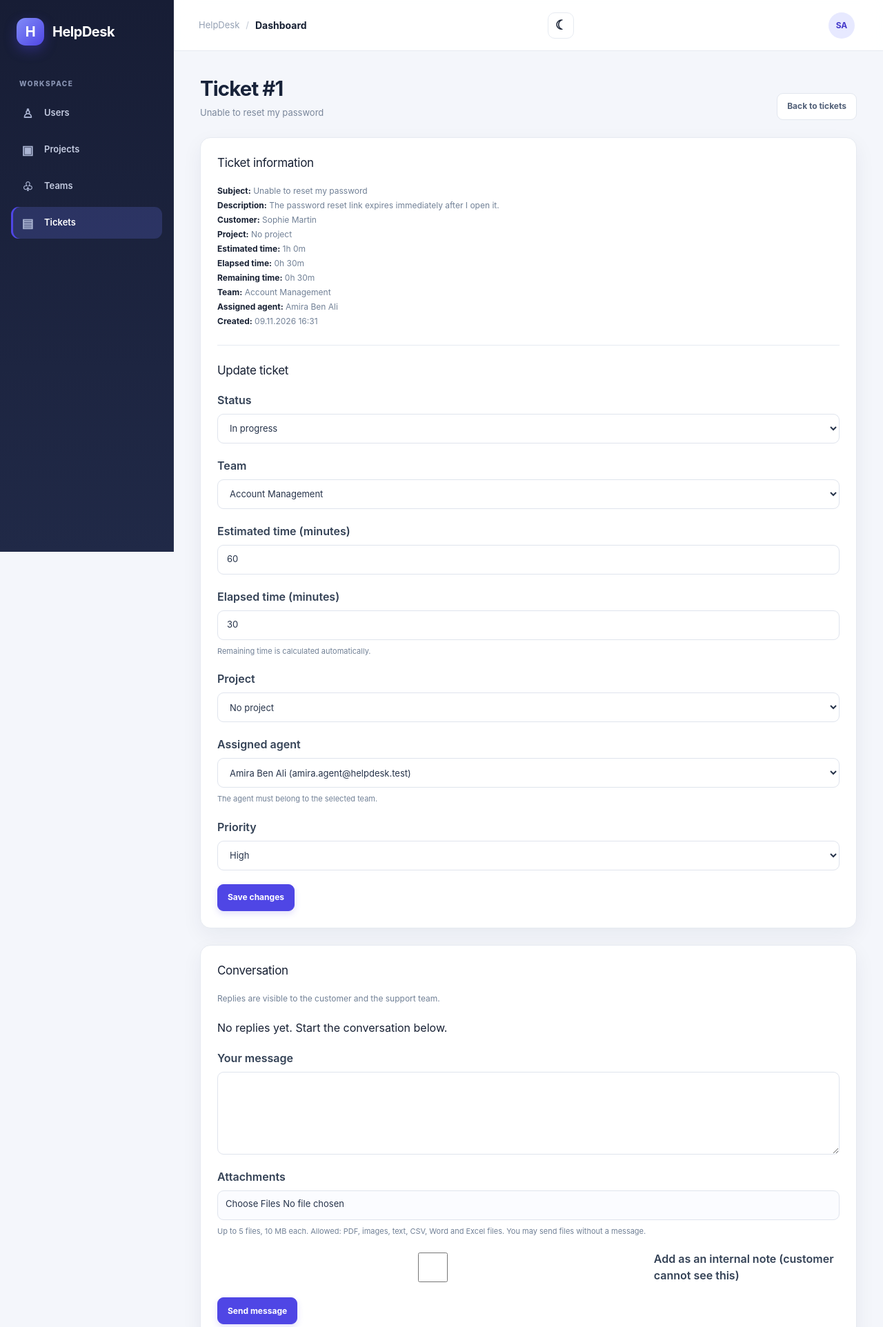
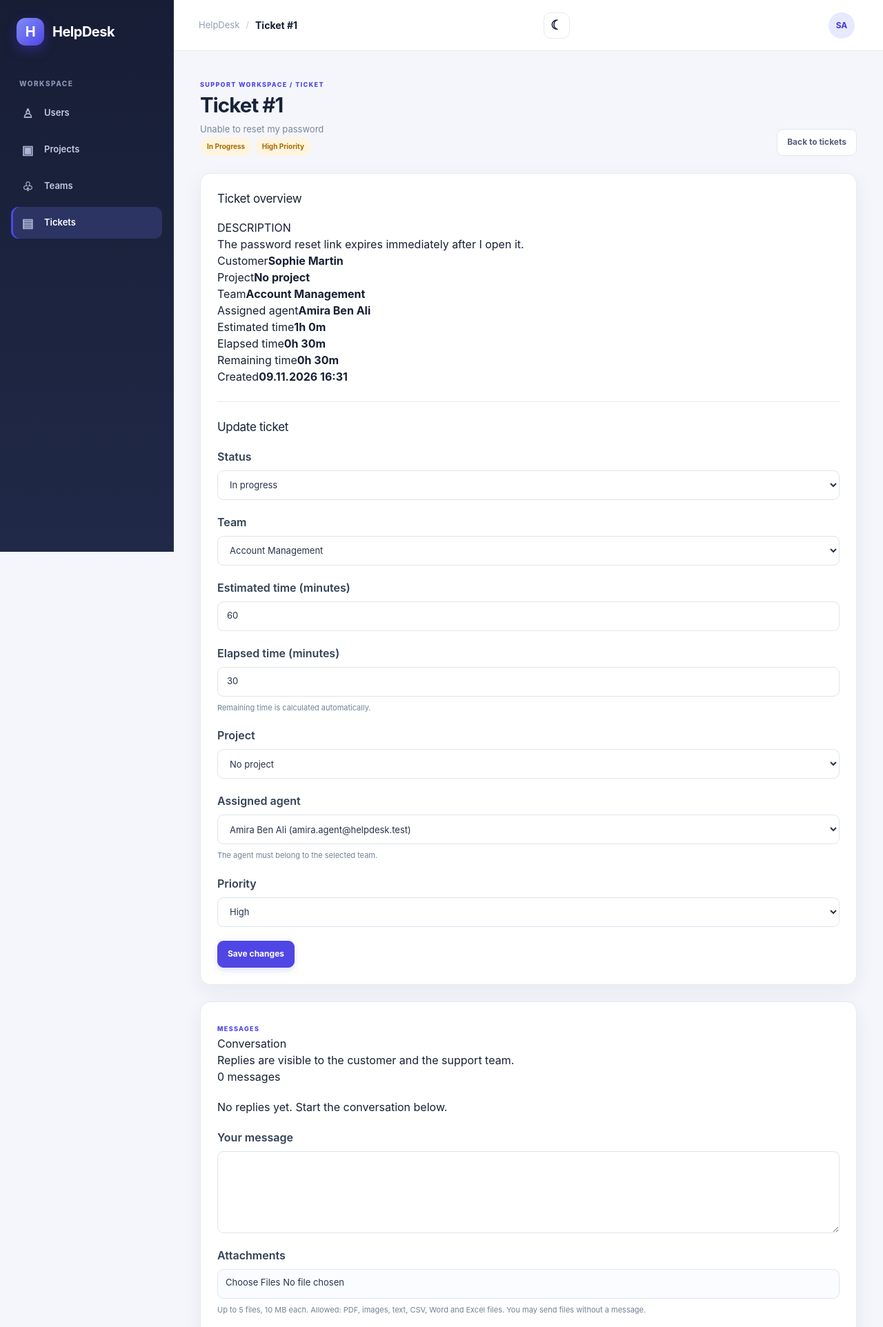
Before and after one commit to rami-aouinti/HelpDesk, a Laravel app: page /tickets/1 in a window 1280 px wide. Shown: the top 1924 px of the page at 69% size. Run offline with Laravel 12, Linux system fonts and the light colour scheme; a user stored in the database is signed in; data comes from the database, SQL or seed files in the repository; data that the repository does not hold is empty; style sheets or scripts are compiled from the project's sources; parts of the project's set-up code (start-up, migrations or seed data) failed here and were passed over; some libraries are stand-ins or nearby versions.

Commit message:
style(tickets): improve ticket detail workspace

```diff
--- a/resources/views/tickets/show.blade.php
+++ b/resources/views/tickets/show.blade.php
@@ -1,12 +1,18 @@
 @extends('layouts.app')
 
-@section('title', 'Ticket #' . $ticket->id)
+@section('title', 'Ticket #' . $ticket->id . ' | HelpDesk')
+@section('page-title', 'Ticket #' . $ticket->id)
 
 @section('content')
-    <div class="page-header">
+    <div class="page-header ticket-page-header">
         <div>
+            <span class="eyebrow">SUPPORT WORKSPACE / TICKET</span>
             <h1>Ticket #{{ $ticket->id }}</h1>
             <p>{{ $ticket->subject }}</p>
+            <div class="ticket-header-badges">
+                <span class="status status-{{ $ticket->status }}">{{ ucfirst(str_replace('_', ' ', $ticket->status)) }}</span>
+                <span class="priority-badge priority-{{ $ticket->priority }}">{{ ucfirst($ticket->priority) }} priority</span>
+            </div>
         </div>
 
         <a href="{{ route('tickets.index') }}" class="btn btn-secondary">
@@ -20,19 +26,22 @@
         </div>
     @endif
 
-    <div class="content-card">
-        <h2>Ticket information</h2>
-
-        <p><strong>Subject:</strong> {{ $ticket->subject }}</p>
-        <p><strong>Description:</strong> {{ $ticket->description }}</p>
-        <p><strong>Customer:</strong> {{ $ticket->customer?->name ?? 'Unassigned' }}</p>
-        <p><strong>Project:</strong> {{ $ticket->project?->name ?? 'No project' }}</p>
-        <p><strong>Estimated time:</strong> {{ intdiv($ticket->estimated_minutes, 60) }}h {{ $ticket->estimated_minutes % 60 }}m</p>
-        <p><strong>Elapsed time:</strong> {{ intdiv($ticket->elapsed_minutes, 60) }}h {{ $ticket->elapsed_minutes % 60 }}m</p>
-        <p><strong>Remaining time:</strong> {{ intdiv($ticket->remaining_minutes, 60) }}h {{ $ticket->remaining_minutes % 60 }}m</p>
-        <p><strong>Team:</strong> {{ $ticket->team?->name ?? 'Not assigned' }}</p>
-        <p><strong>Assigned agent:</strong> {{ $ticket->assignedAgent?->name ?? 'Not assigned' }}</p>
-        <p><strong>Created:</strong> {{ $ticket->created_at->format('d.m.Y H:i') }}</p>
+    <div class="content-card ticket-information-card">
+        <h2>Ticket overview</h2>
+        <div class="ticket-overview">
+            <div class="ticket-description">
+                <span class="ticket-field-label">DESCRIPTION</span>
+                <p>{{ $ticket->description }}</p>
+            </div>
+            <div class="ticket-detail-item"><span>Customer</span><strong>{{ $ticket->customer?->name ?? 'Unassigned' }}</strong></div>
+            <div class="ticket-detail-item"><span>Project</span><strong>{{ $ticket->project?->name ?? 'No project' }}</strong></div>
+            <div class="ticket-detail-item"><span>Team</span><strong>{{ $ticket->team?->name ?? 'Not assigned' }}</strong></div>
+            <div class="ticket-detail-item"><span>Assigned agent</span><strong>{{ $ticket->assignedAgent?->name ?? 'Not assigned' }}</strong></div>
+            <div class="ticket-detail-item"><span>Estimated time</span><strong>{{ intdiv($ticket->estimated_minutes, 60) }}h {{ $ticket->estimated_minutes % 60 }}m</strong></div>
+            <div class="ticket-detail-item"><span>Elapsed time</span><strong>{{ intdiv($ticket->elapsed_minutes, 60) }}h {{ $ticket->elapsed_minutes % 60 }}m</strong></div>
+            <div class="ticket-detail-item"><span>Remaining time</span><strong>{{ intdiv($ticket->remaining_minutes, 60) }}h {{ $ticket->remaining_minutes % 60 }}m</strong></div>
+            <div class="ticket-detail-item"><span>Created</span><strong>{{ $ticket->created_at->format('d.m.Y H:i') }}</strong></div>
+        </div>
 
         @if (auth()->user()->hasRole('agent') && $ticket->assigned_to === null)
             <div class="mt-4 rounded-lg border border-blue-200 bg-blue-50 p-4">
@@ -159,9 +168,8 @@
     </div>
 
 
-    <div class="content-card" style="margin-top: 24px;">
-        <h2>Conversation</h2>
-        <p class="text-sm text-slate-500">Replies are visible to the customer and the support team.</p>
+    <div class="content-card ticket-conversation-card" style="margin-top: 24px;">
+        <div class="ticket-section-heading"><div><span class="eyebrow">MESSAGES</span><h2>Conversation</h2><p>Replies are visible to the customer and the support team.</p></div><span class="ticket-message-count">{{ $messages->count() }} messages</span></div>
 
         @if ($errors->any())
             <div class="alert alert-error">
@@ -236,8 +244,8 @@
         </form>
     </div>
 
-    <div class="content-card" style="margin-top: 24px;">
-        <h2>Activity history</h2>
+    <div class="content-card ticket-history-card" style="margin-top: 24px;">
+        <div class="ticket-section-heading"><div><span class="eyebrow">AUDIT TRAIL</span><h2>Activity history</h2><p>Important changes made to this ticket.</p></div></div>
 
         @forelse ($ticket->histories as $history)
             <div style="padding: 14px 0; border-bottom: 1px solid #e2e8f0;">
```
